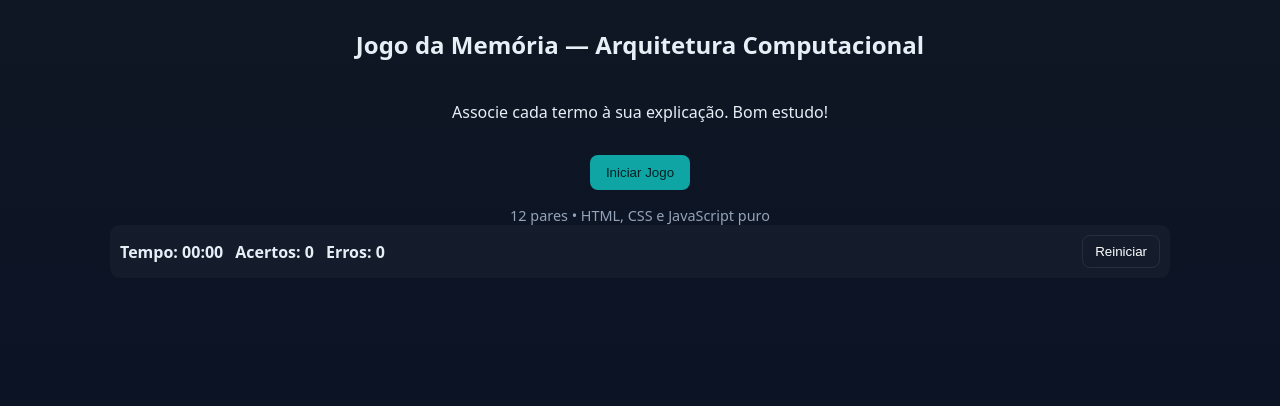
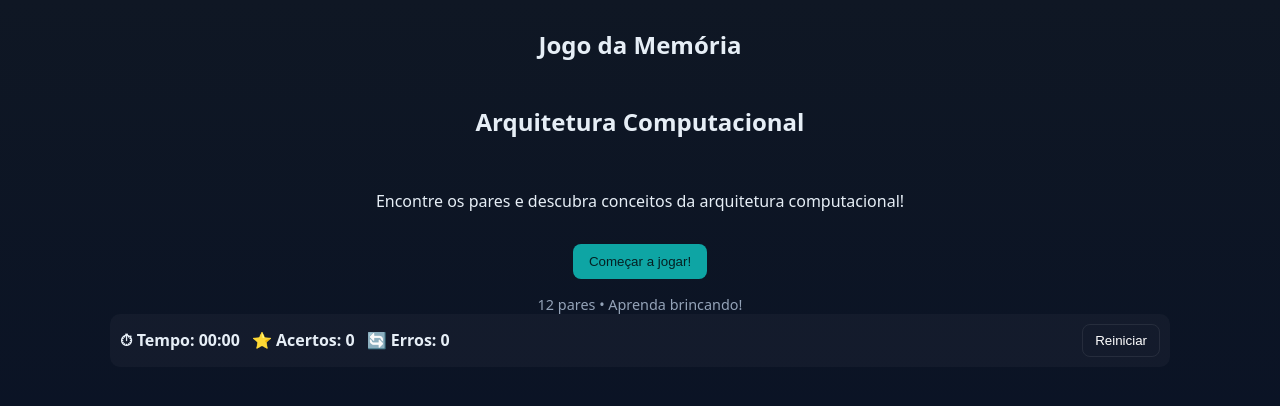
Before and after one commit to GuilhermeSanchesm/Atividade-Arq-Comp-JogoMemoria, a plain HTML site: page index.html in a window 1280 px wide. Drawn offline with Linux system fonts and the light colour scheme.

Commit message:
Alteração da estrutura HTML para estilização do jogo

```diff
--- a/index.html
+++ b/index.html
@@ -1,54 +1,119 @@
+
 <!doctype html>
 <html lang="pt-BR">
+
 <head>
     <meta charset="utf-8">
     <meta name="viewport" content="width=device-width,initial-scale=1">
     <title>Jogo da Memória - Arquitetura Computacional</title>
     <link rel="stylesheet" href="styles.css">
 </head>
+
 <body>
 
     <main class="app">
+
         <!-- Tela de início -->
         <section id="tela-inicio" class="tela">
-      <h1>Jogo da Memória — Arquitetura Computacional</h1>
-      <p>Associe cada termo à sua explicação. Bom estudo!</p>
-      <button id="botao-iniciar" class="primary">Iniciar Jogo</button>
-      <div class="small">12 pares • HTML, CSS e JavaScript puro</div>
+
+            <h1>Jogo da Memória</h1>
+
+            <h2>Arquitetura Computacional</h2>
+
+            <p>
+                Encontre os pares e descubra conceitos
+                da arquitetura computacional!
+            </p>
+
+            <button id="botao-iniciar" class="primary">
+                Começar a jogar!
+            </button>
+
+            <div class="small">
+                12 pares • Aprenda brincando!
+            </div>
+
         </section>
 
-    <!-- HUD -->
+        <!-- Painel HUD -->
         <section id="painel-hud" class="painel-hud oculto">
-      <div class="hud-item">Tempo: <span id="tempo">00:00</span></div>
-      <div class="hud-item">Acertos: <span id="acertos">0</span></div>
-      <div class="hud-item">Erros: <span id="erros">0</span></div>
+
+            <div class="hud-item">
+                ⏱ Tempo: <span id="tempo">00:00</span>
+            </div>
+
+            <div class="hud-item">
+                ⭐ Acertos: <span id="acertos">0</span>
+            </div>
+
+            <div class="hud-item">
+                🔄 Erros: <span id="erros">0</span>
+            </div>
+
             <div class="spacer"></div>
-      <button id="botao-reiniciar" class="secondary">Reiniciar</button>
+
+            <button id="botao-reiniciar" class="secondary">
+                Reiniciar
+            </button>
+
         </section>
 
-    <!-- Board -->
+        <!-- Tabuleiro -->
         <section id="tela-tabuleiro" class="tela oculto">
-      <div id="tabuleiro" class="tabuleiro" aria-label="Tabuleiro do jogo"></div>
+
+            <div id="tabuleiro" class="tabuleiro"
+                aria-label="Tabuleiro do jogo">
+            </div>
+
         </section>
 
-    <!-- End Screen -->
+        <!-- Tela final -->
         <section id="tela-fim" class="tela oculto">
-      <h2>Parabéns! Você concluiu o jogo.</h2>
+
+            <h2>Parabéns! Você concluiu o jogo! 🎉</h2>
+
             <div class="summary">
-        <div>Tempo: <span id="tempo-final">00:00</span></div>
-        <div>Acertos: <span id="acertos-finais">0</span></div>
-        <div>Erros: <span id="erros-finais">0</span></div>
+
+                <div>
+                    ⏱ Tempo:
+                    <span id="tempo-final">00:00</span>
                 </div>
+
+                <div>
+                    ⭐ Acertos:
+                    <span id="acertos-finais">0</span>
+                </div>
+
+                <div>
+                    🔄 Erros:
+                    <span id="erros-finais">0</span>
+                </div>
+
+            </div>
+
             <h3>Explicações</h3>
-      <div id="explicacoes" class="explicacoes"></div>
+
+            <div id="explicacoes" class="explicacoes">
+            </div>
+
             <div class="end-actions">
-        <button id="botao-jogar-novamente" class="primary">Jogar Novamente</button>
-        <button id="botao-voltar-inicio" class="secondary">Voltar ao Início</button>
+
+                <button id="botao-jogar-novamente" class="primary">
+                    Jogar Novamente
+                </button>
+
+                <button id="botao-voltar-inicio" class="secondary">
+                    Voltar ao Início
+                </button>
+
             </div>
+
         </section>
 
     </main>
 
     <script src="app.js"></script>
+
 </body>
+
 </html>
```
Lines whose indentation alone changed are shown as unchanged.
